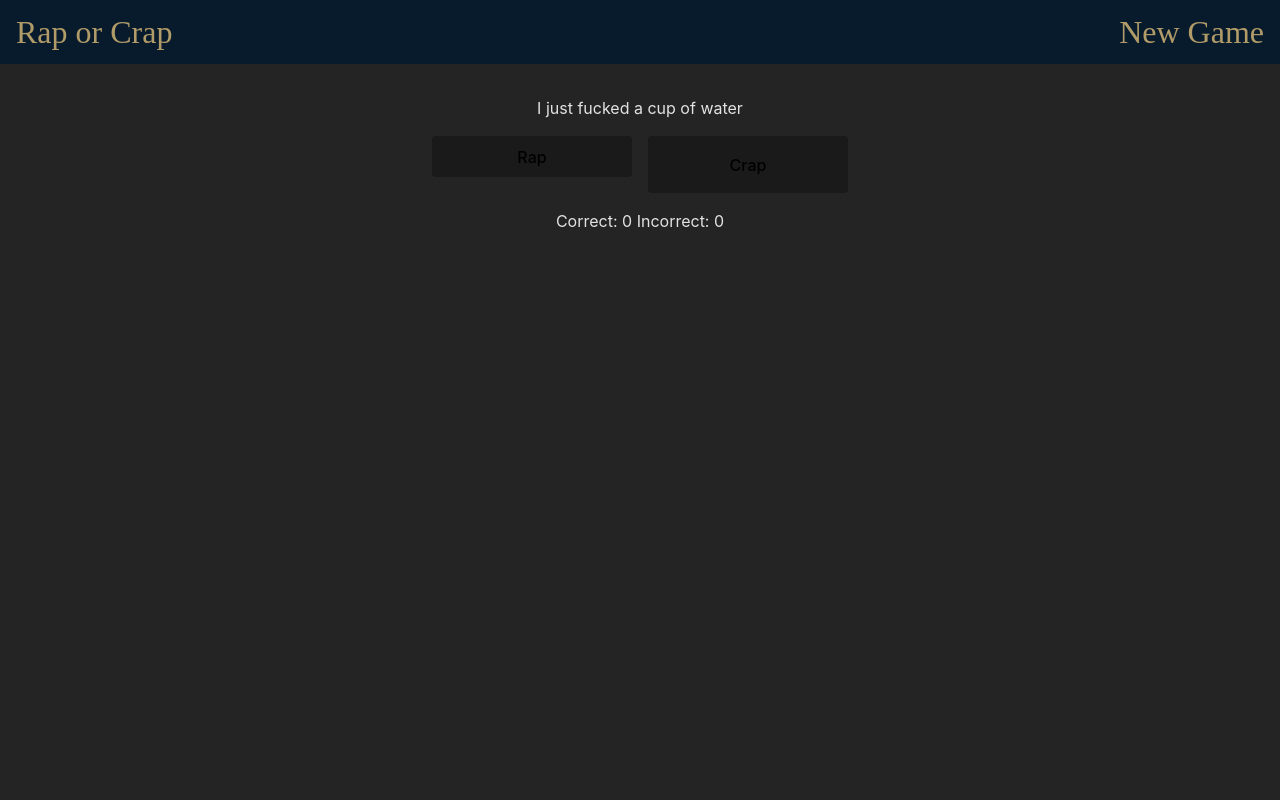
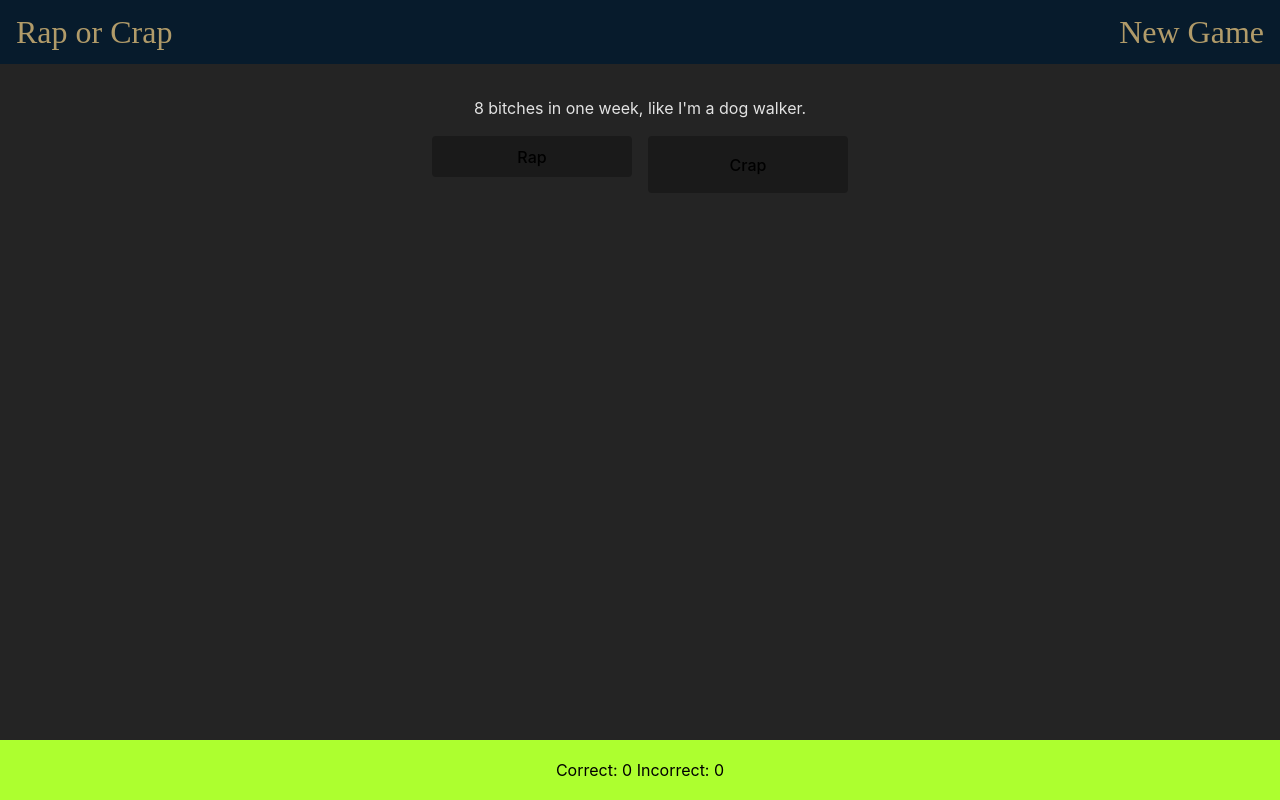
Before and after one commit to sballay8734/rap_or_crap, a React (Vite) app: page /casual in a window 1280 px wide. Built offline with nearby package versions, Linux system fonts and the light colour scheme.

Commit message:
Added edge case error handling (out of lyrics).

```diff
--- a/src/components/ResultModal/ResultModal.jsx
+++ b/src/components/ResultModal/ResultModal.jsx
@@ -4,7 +4,7 @@ import lyrics from "../../data/lyrics"
 import useLyrics from "../../hooks/useLyrics"
 
 function ResultModal({
-  currentLyric,
+  // currentLyric,
   setCurrentLyric,
   setModalIsShown,
   setNoAvailableLyrics,
--- a/src/data/lyrics.jsx
+++ b/src/data/lyrics.jsx
@@ -5,100 +5,102 @@ const lyrics = [
     lyric: "We on earth, but if you Saturn me I'd feel Uranus.",
     rap: false
   },
-  { id: 2, lyric: "8 bitches in one week, like I'm a dog walker.", rap: false },
-  { id: 3, lyric: "Big up, big up, I said big up.", rap: false },
-  {
-    id: 4,
-    lyric: "4 wheels on a truck, that's too basic, I want 100.",
-    rap: false
-  },
-  {
-    id: 5,
-    lyric: "Face so red cause it's flushed, Cause I'm the shit.",
-    rap: false
-  },
-  {
-    id: 6,
-    lyric: "How many times can I say it? You can't handle my sperm.",
-    rap: false
-  },
-  {
-    id: 7,
-    lyric: "Big cars, Big cars, everywhere I look, big cars.",
-    rap: false
-  },
-  { id: 8, lyric: "Pimpin' like I need the money for books.", rap: false },
-  {
-    id: 9,
-    lyric: "Mouth so dirty, soap won't work, you'll have to get a new one.",
-    rap: false
-  },
-  {
-    id: 10,
-    lyric: "Pull up with skid marks, like your drawers when you see me.",
-    rap: false
-  },
-  { id: 11, lyric: "I fantasize about myself while doing you.", rap: false },
-  {
-    id: 12,
-    lyric: "I fuck every color, call me the rainbow fucker.",
-    rap: false
-  },
-  {
-    id: 13,
-    lyric: "My shit cost more than the bills I wipe with.",
-    rap: false
-  },
-  {
-    id: 14,
-    lyric:
-      "When you think I'm not there, remember I'm watching you through a camera.",
-    rap: false
-  },
-  {
-    id: 15,
-    lyric:
-      "I made bacon out of the three little piggies and sausage rolls out of their babies.",
-    rap: false
-  },
-  {
-    id: 16,
-    lyric: "Take you on holidays, lain' on the beach, skin like mayonnaise",
-    rap: false
-  },
-  {
-    id: 17,
-    lyric:
-      "Hoodie on my head, creps on my feet, jeans on my legs, I wear these.",
-    rap: false
-  },
-  {
-    id: 17,
-    lyric: "I'll take the L out of clock, then you take what's left.",
-    rap: false
-  },
-  {
-    id: 17,
-    lyric:
-      "Speaking of peanuts, you know what else is bad for squirrels? Ecstasy",
-    rap: true,
-    artist: "Eminem",
-    link: "https://youtu.be/41Zs5GoFzSg?t=113"
-  },
-  {
-    id: 18,
-    lyric: "Pussy had me floating, Feel like Deepak Chopra",
-    rap: true,
-    artist: "Kanye West",
-    link: "https://youtu.be/bvBfiRWLj_0?t=89"
-  },
-  {
-    id: 18,
-    lyric: "I just fucked a cup of water",
-    rap: true,
-    artist: "Gunna & Future",
-    link: "https://youtu.be/9g08kucPQtE?t=87"
-  }
+  { id: 2, lyric: "8 bitches in one week, like I'm a dog walker.", rap: false }
+  // REMOVING LYRICS TO MAKE TESTING FASTER
+
+  // { id: 3, lyric: "Big up, big up, I said big up.", rap: false },
+  // {
+  //   id: 4,
+  //   lyric: "4 wheels on a truck, that's too basic, I want 100.",
+  //   rap: false
+  // },
+  // {
+  //   id: 5,
+  //   lyric: "Face so red cause it's flushed, Cause I'm the shit.",
+  //   rap: false
+  // },
+  // {
+  //   id: 6,
+  //   lyric: "How many times can I say it? You can't handle my sperm.",
+  //   rap: false
+  // },
+  // {
+  //   id: 7,
+  //   lyric: "Big cars, Big cars, everywhere I look, big cars.",
+  //   rap: false
+  // },
+  // { id: 8, lyric: "Pimpin' like I need the money for books.", rap: false },
+  // {
+  //   id: 9,
+  //   lyric: "Mouth so dirty, soap won't work, you'll have to get a new one.",
+  //   rap: false
+  // },
+  // {
+  //   id: 10,
+  //   lyric: "Pull up with skid marks, like your drawers when you see me.",
+  //   rap: false
+  // },
+  // { id: 11, lyric: "I fantasize about myself while doing you.", rap: false },
+  // {
+  //   id: 12,
+  //   lyric: "I fuck every color, call me the rainbow fucker.",
+  //   rap: false
+  // },
+  // {
+  //   id: 13,
+  //   lyric: "My shit cost more than the bills I wipe with.",
+  //   rap: false
+  // },
+  // {
+  //   id: 14,
+  //   lyric:
+  //     "When you think I'm not there, remember I'm watching you through a camera.",
+  //   rap: false
+  // },
+  // {
+  //   id: 15,
+  //   lyric:
+  //     "I made bacon out of the three little piggies and sausage rolls out of their babies.",
+  //   rap: false
+  // },
+  // {
+  //   id: 16,
+  //   lyric: "Take you on holidays, lain' on the beach, skin like mayonnaise",
+  //   rap: false
+  // },
+  // {
+  //   id: 17,
+  //   lyric:
+  //     "Hoodie on my head, creps on my feet, jeans on my legs, I wear these.",
+  //   rap: false
+  // },
+  // {
+  //   id: 17,
+  //   lyric: "I'll take the L out of clock, then you take what's left.",
+  //   rap: false
+  // },
+  // {
+  //   id: 17,
+  //   lyric:
+  //     "Speaking of peanuts, you know what else is bad for squirrels? Ecstasy",
+  //   rap: true,
+  //   artist: "Eminem",
+  //   link: "https://youtu.be/41Zs5GoFzSg?t=113"
+  // },
+  // {
+  //   id: 18,
+  //   lyric: "Pussy had me floating, Feel like Deepak Chopra",
+  //   rap: true,
+  //   artist: "Kanye West",
+  //   link: "https://youtu.be/bvBfiRWLj_0?t=89"
+  // },
+  // {
+  //   id: 18,
+  //   lyric: "I just fucked a cup of water",
+  //   rap: true,
+  //   artist: "Gunna & Future",
+  //   link: "https://youtu.be/9g08kucPQtE?t=87"
+  // }
 ]
 
 export default lyrics
--- a/src/pages/Hardcore/Hardcore.jsx
+++ b/src/pages/Hardcore/Hardcore.jsx
@@ -14,6 +14,7 @@ function Hardcore() {
   const [lyric, setLyric] = useState("")
   const [showModal, setShowModal] = useState(false)
   const [clearAnswers, setClearAnswers] = useState(false)
+  const [outOfLyrics, setOutOfLyrics] = useState(false)
 
   const { players, setPlayers } = useAnswers()
   const { usedLyrics, setUsedLyrics } = useLyrics()
@@ -69,6 +70,12 @@ function Hardcore() {
     const availableLyrics = lyrics.filter(
       (lyric) => !usedLyrics.includes(lyric)
     )
+
+    if (availableLyrics.length === 0) {
+      setOutOfLyrics(true)
+      return
+    }
+
     const newLyric =
       availableLyrics[Math.floor(Math.random() * availableLyrics.length)]
 
@@ -81,8 +88,9 @@ function Hardcore() {
   }, [])
 
   return (
-    <div>
-      {gameSetup ? (
+    <div className="game-wrapper">
+      {outOfLyrics ? "No more lyrics available" : ""}
+      {gameSetup && !outOfLyrics ? (
         <>
           <div className="instructions">
             Before you begin, please add players
@@ -125,9 +133,9 @@ function Hardcore() {
       ) : (
         ""
       )}
-      {gameStart ? (
+      {gameStart && !outOfLyrics ? (
         <>
-          <div className="rap">{lyric.lyric}</div>
+          <div className="rap">{lyric ? lyric.lyric : ""}</div>
           <div className="player-answers">
             {players.map((player) => {
               return (
@@ -157,6 +165,7 @@ function Hardcore() {
             document.querySelector(".modal-container")
           )
         : ""}
+      <div className="scoreboard">Click to view scoreboard ^</div>
     </div>
   )
 }
--- a/src/pages/Hardcore/hardcore.scss
+++ b/src/pages/Hardcore/hardcore.scss
@@ -69,3 +69,16 @@
 .submit-all-answers {
   margin-top: 1rem;
 }
+
+.scoreboard {
+  position: fixed;
+  bottom: 0;
+  left: 0;
+  width: 100vw;
+  height: 60px;
+  background-color: greenyellow;
+  display: flex;
+  color: black;
+  align-items: center;
+  justify-content: center;
+}
```
